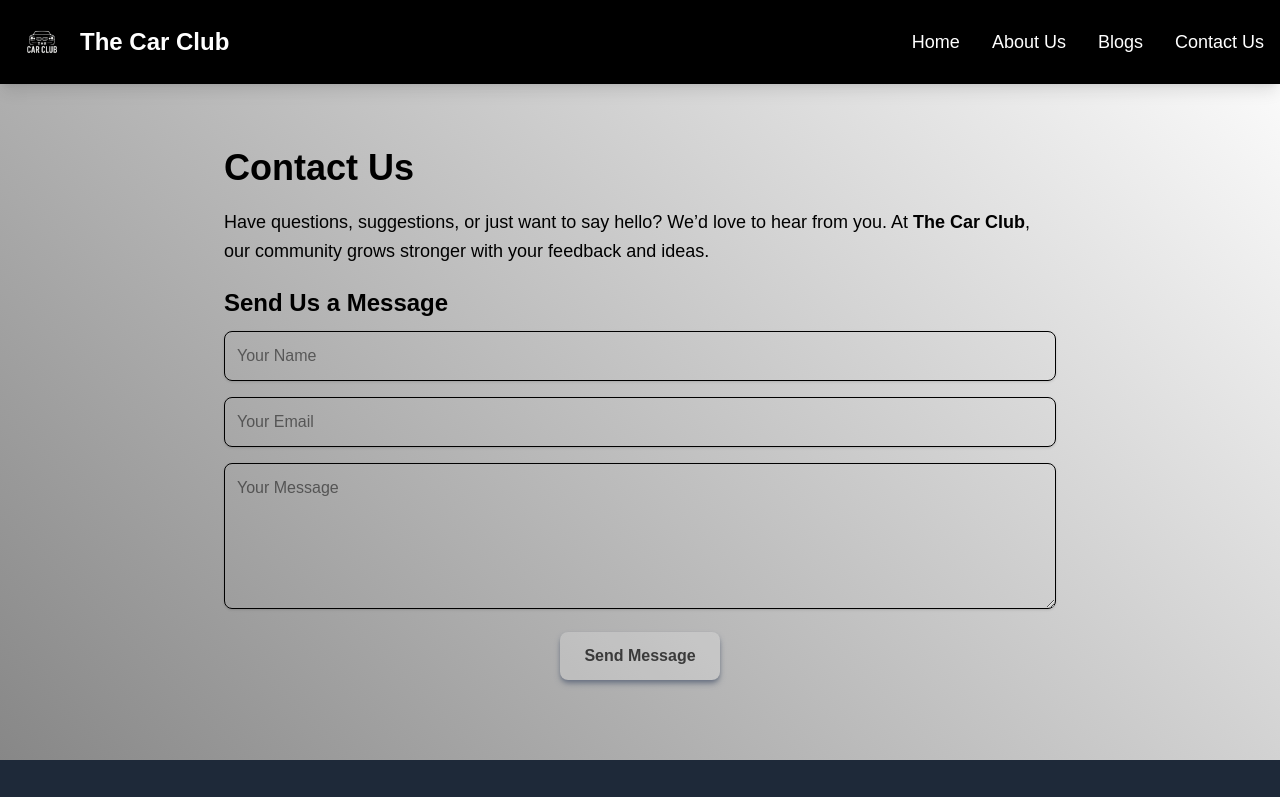
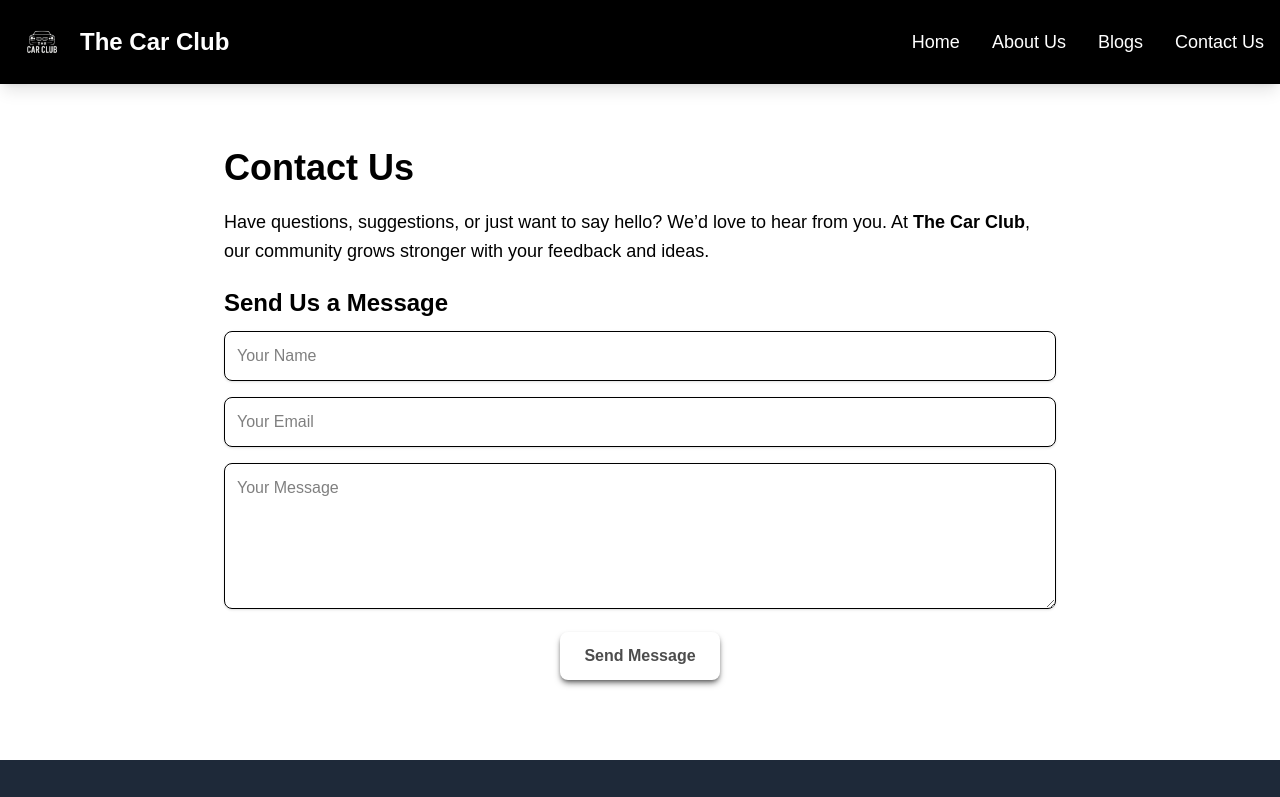
Before and after one commit to Coding-Raja/The-Car-Club, a Next.js app in the folder thecarclub/: page /contact in a window 1280 px wide. Shown: the top 797 px of the page. Built offline with nearby package versions, Linux system fonts and the light colour scheme.

Commit message:
Changing the background color and button effects

```diff
--- a/thecarclub/app/blogs/[blogsdata]/page.js
+++ b/thecarclub/app/blogs/[blogsdata]/page.js
@@ -40,7 +40,7 @@ export default function BlogPage({ params }) {
 
         {/* Button under the paragraphs */}
         <div className="mt-8 flex justify-center">
-          <button className="px-6 w-1/4 py-3 text-sm sm:text-base bg-white/50 text-black rounded-lg shadow shadow-black/30 hover:shadow-lg hover:shadow-black/60 hover:bg-black/40 hover:text-white/70 cursor-pointer transition duration-500">
+          <button className="px-6 w-1/4 py-3 text-sm sm:text-base bg-white/50 text-black rounded-lg shadow-md shadow-black/50 hover:shadow-xl hover:shadow-black/70 hover:bg-black/90 hover:text-white cursor-pointer transition duration-500">
             <Link href="/blogs">
               Go Back
             </Link>
--- a/thecarclub/app/contact/page.js
+++ b/thecarclub/app/contact/page.js
@@ -96,7 +96,7 @@ const Contact = () => {
           <div className="flex justify-center">
             <button
               type="submit"
-              className="px-6 py-3 bg-white/20 text-black/70 cursor-pointer font-semibold rounded-lg shadow-md shadow-gray-500 hover:shadow-lg hover:shadow-gray-600 hover:bg-black/50 hover:text-white/60 duration-500 transition"
+              className="px-6 py-3 bg-white/20 text-black/70 cursor-pointer font-semibold rounded-lg shadow-md shadow-black/50 hover:shadow-xl hover:shadow-black/70 hover:bg-black/90 hover:text-white duration-500 transition"
             >
               Send Message
             </button>
--- a/thecarclub/app/globals.css
+++ b/thecarclub/app/globals.css
@@ -20,6 +20,5 @@
 }
 
 body {
-  background: linear-gradient(45deg, rgba(0, 0, 0, 0.548), rgba(255, 255, 255, 0.511));
   font-family: Arial, sans-serif;
 }
--- a/thecarclub/app/page.js
+++ b/thecarclub/app/page.js
@@ -33,7 +33,7 @@ export default function Home() {
                 your journey, our community is built to share knowledge, reviews, and insights on everything with
                 wheels—from classic cars to modern trucks and beyond.
              </p>
-             <div type="button" className="bg-white/30 w-full text-black/50 sm:w-2/3 md:w-2/5 lg:w-1/5 p-2 sm:p-3 mx-auto flex justify-center rounded-md shadow shadow-gray-500 hover:bg-black/50 duration-500 hover:text-white/70 hover:cursor-pointer hover:shadow-lg hover:shadow-gray-600"><Link href="/about">See About Us</Link></div>
+             <div type="button" className="bg-white/30 w-full text-black/50 sm:w-2/3 md:w-2/5 lg:w-1/5 p-2 sm:p-3 mx-auto flex justify-center rounded-md shadow shadow-black/50 hover:bg-black/90 duration-500 hover:text-white hover:cursor-pointer hover:shadow-xl hover:shadow-black/90"><Link href="/about">See About Us</Link></div>
          </div>
      </main>
       <main className="flex justify-center items-center mt-5 px-4 sm:px-6 lg:px-8">
@@ -47,25 +47,21 @@ export default function Home() {
         <div className="w-full p-4 bg-white/30 shadow shadow-black/30 rounded hover:shadow-lg hover:shadow-black/50">
           <h2 className="font-semibold mb-3">Sports Car (Performance Coupe)</h2>
           <p className="mb-3">Sports cars are built for speed, performance, and style. They have powerful engines, sharp handling, and sleek designs, making them exciting to drive and eye-catching on the road.</p>
-          <Link href="#" className="text-sky-700">See more</Link>
         </div>
 
         <div className="w-full p-4 bg-white/30 shadow shadow-black/30 rounded hover:shadow-lg hover:shadow-black/50">
           <h2 className="font-semibold mb-3">Luxury Cars</h2>
           <p className="mb-3">Luxury cars are built for comfort, class, and advanced features. They offer premium materials, smooth rides, and high performance, often seen as a status symbol.</p>
-          <Link href="#" className="text-sky-700">See more</Link>
         </div>
 
         <div className="w-full p-4 bg-white/30 shadow shadow-black/30 rounded hover:shadow-lg hover:shadow-black/50">
           <h2 className="font-semibold mb-3">Convertible Cars</h2>
           <p className="mb-3">Convertible cars have a roof that can be opened or closed. They give drivers the joy of open-air driving and are perfect for enjoying sunny weather in style.</p>
-          <Link href="#" className="text-sky-700">See more</Link>
         </div>
 
         <div className="w-full p-4 bg-white/30 shadow shadow-black/30 rounded hover:shadow-lg hover:shadow-black/50 sm:col-span-2 lg:col-span-1">
           <h2 className="font-semibold mb-3">Muscle Cars</h2>
           <p className="mb-3">Muscle cars are powerful vehicles with strong engines, usually V8s. They are famous for speed, aggressive looks, and roaring sounds, especially popular in American car culture.</p>
-          <Link href="#" className="text-sky-700">See more</Link>
         </div>
 
       </div>
```
